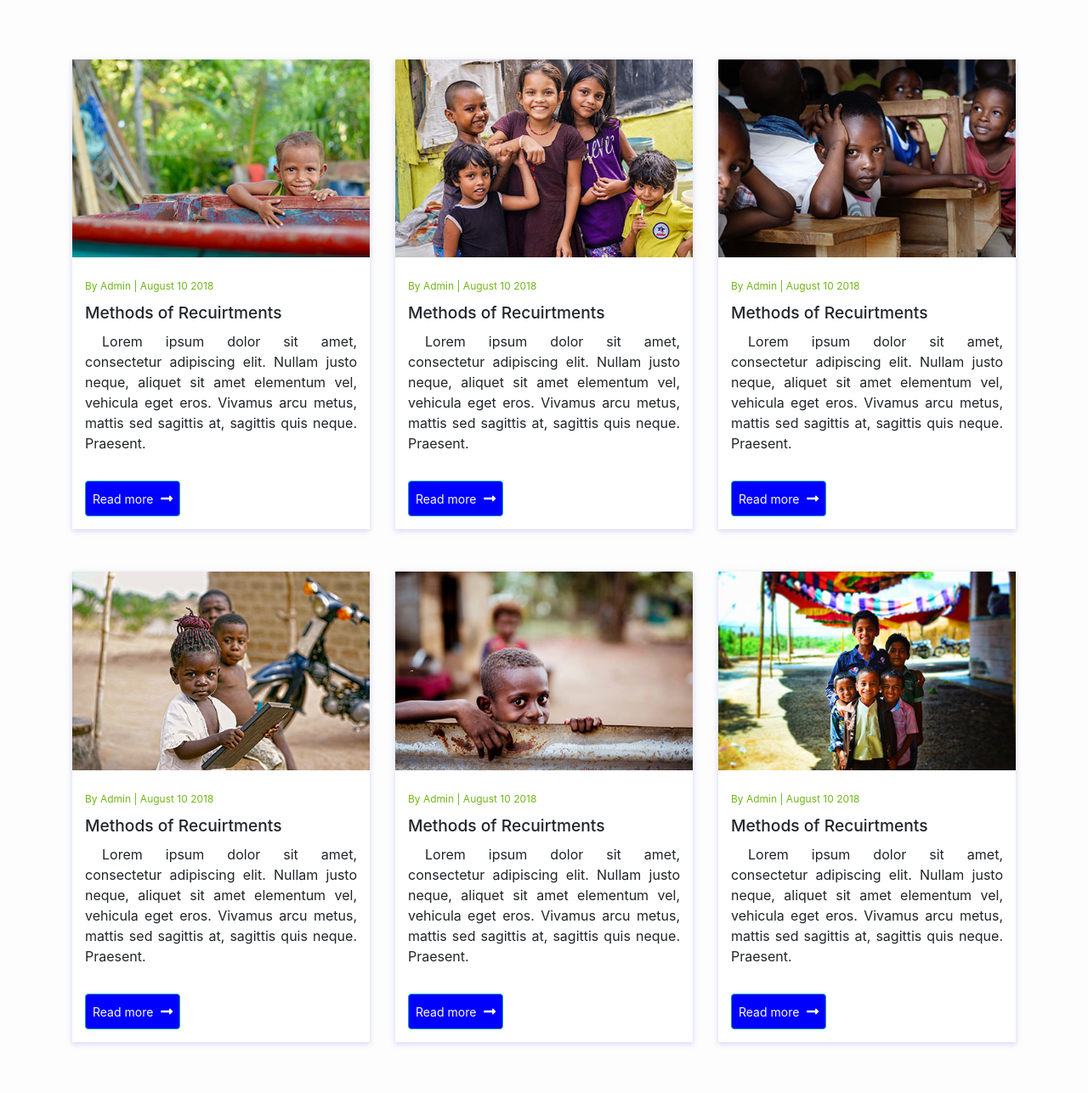
After one commit to lizgi/Charity-mgt, a Django app: page /blog/ in a window 1280 px wide. The commit adds this page. Shown: the whole page at 85% size. Run offline with Django 3.2, Linux system fonts and the light colour scheme; some libraries are stand-ins or nearby versions; some web fonts are replaced.

Commit message:
add blog

```diff
--- /dev/null
+++ b/charapp/templates/blog.html
@@ -0,0 +1,114 @@
+{% extends "base.html" %}
+{% block content %}
+
+    <section class="our-blog">
+         	<div class="container">
+
+        		<div class="blog-row row">
+        			<div class="col-md-4 col-sm-6">
+        				<div class="single-blog">
+        					<figure>
+        						<img src="/static/images/events/image_01.jpg" alt="">
+        					</figure>
+        					<div class="blog-detail">
+        						<small>By Admin | August 10 2018</small>
+								<h4>Methods of Recuirtments</h4>
+								<p> Lorem ipsum dolor sit amet, consectetur adipiscing elit. Nullam justo neque, aliquet sit amet elementum vel, vehicula eget eros. Vivamus arcu metus, mattis sed sagittis at, sagittis quis neque. Praesent.</p>
+								<div class="link">
+                                    <button class="btn btn-outline-info p-2 mt-3"><a href="">Read more </a><i class="fas fa-long-arrow-alt-right"></i></button>
+								</div>
+        					</div>
+
+
+        				</div>
+        			</div>
+        			<div class="col-md-4 col-sm-6">
+        				<div class="single-blog">
+        					<figure>
+        						<img src="/static/images/events/image_02.jpg" alt="">
+        					</figure>
+        					<div class="blog-detail">
+        						<small>By Admin | August 10 2018</small>
+								<h4>Methods of Recuirtments</h4>
+								<p> Lorem ipsum dolor sit amet, consectetur adipiscing elit. Nullam justo neque, aliquet sit amet elementum vel, vehicula eget eros. Vivamus arcu metus, mattis sed sagittis at, sagittis quis neque. Praesent.</p>
+								<div class="link">
+                                    <button class="btn btn-outline-info p-2 mt-3"><a href="">Read more </a><i class="fas fa-long-arrow-alt-right"></i></button>
+								</div>
+        					</div>
+
+
+        				</div>
+        			</div>
+        			<div class="col-md-4 col-sm-6">
+        				<div class="single-blog">
+        					<figure>
+        						<img src="/static/images/events/image_03.jpg" alt="">
+        					</figure>
+        					<div class="blog-detail">
+        						<small>By Admin | August 10 2018</small>
+								<h4>Methods of Recuirtments</h4>
+								<p> Lorem ipsum dolor sit amet, consectetur adipiscing elit. Nullam justo neque, aliquet sit amet elementum vel, vehicula eget eros. Vivamus arcu metus, mattis sed sagittis at, sagittis quis neque. Praesent.</p>
+								<div class="link">
+                                    <button class="btn btn-outline-info p-2 mt-3"><a href="">Read more </a><i class="fas fa-long-arrow-alt-right"></i></button>
+								</div>
+        					</div>
+
+
+        				</div>
+        			</div>
+        			<div class="col-md-4 col-sm-6">
+        				<div class="single-blog">
+        					<figure>
+        						<img src="/static/images/events/image_04.jpg" alt="">
+        					</figure>
+        					<div class="blog-detail">
+        						<small>By Admin | August 10 2018</small>
+								<h4>Methods of Recuirtments</h4>
+								<p> Lorem ipsum dolor sit amet, consectetur adipiscing elit. Nullam justo neque, aliquet sit amet elementum vel, vehicula eget eros. Vivamus arcu metus, mattis sed sagittis at, sagittis quis neque. Praesent.</p>
+								<div class="link">
+                                    <button class="btn btn-outline-info p-2 mt-3"><a href="">Read more </a><i class="fas fa-long-arrow-alt-right"></i></button>
+								</div>
+        					</div>
+
+
+        				</div>
+        			</div>
+        			<div class="col-md-4 col-sm-6">
+        				<div class="single-blog">
+        					<figure>
+        						<img src="/static/images/events/image_05.jpg" alt="">
+        					</figure>
+        					<div class="blog-detail">
+        						<small>By Admin | August 10 2018</small>
+								<h4>Methods of Recuirtments</h4>
+								<p> Lorem ipsum dolor sit amet, consectetur adipiscing elit. Nullam justo neque, aliquet sit amet elementum vel, vehicula eget eros. Vivamus arcu metus, mattis sed sagittis at, sagittis quis neque. Praesent.</p>
+								<div class="link">
+                                    <button class="btn btn-outline-info p-2 mt-3"><a href="">Read more </a><i class="fas fa-long-arrow-alt-right"></i></button>
+								</div>
+        					</div>
+
+
+        				</div>
+        			</div>
+                    <div class="col-md-4 col-sm-6">
+        				<div class="single-blog">
+        					<figure>
+        						<img src="/static/images/events/image_06.jpg" alt="">
+        					</figure>
+        					<div class="blog-detail">
+        						<small>By Admin | August 10 2018</small>
+								<h4>Methods of Recuirtments</h4>
+								<p> Lorem ipsum dolor sit amet, consectetur adipiscing elit. Nullam justo neque, aliquet sit amet elementum vel, vehicula eget eros. Vivamus arcu metus, mattis sed sagittis at, sagittis quis neque. Praesent.</p>
+								<div class="link">
+                                    <button class="btn btn-outline-info p-2 mt-3"><a href="">Read more </a><i class="fas fa-long-arrow-alt-right"></i></button>
+								</div>
+        					</div>
+
+
+        				</div>
+        			</div>
+        		</div>
+         	</div>
+         </section>
+
+{% endblock %}
--- a/charapp/urls.py
+++ b/charapp/urls.py
@@ -3,5 +3,6 @@ from django.urls import path
 
 
 urlpatterns = [
-    path('', views.donation)
+    path('', views.donation),
+    path('blog/', views.blog)
 ]
--- a/charapp/views.py
+++ b/charapp/views.py
@@ -13,3 +13,7 @@ def donation(request):
         form = donation_form()
 
     return render(request, "request_form.html",{'form':form})
+
+
+def blog(request):
+    return render(request, 'blog.html')
--- a/static/css/index.css
+++ b/static/css/index.css
@@ -0,0 +1,65 @@
+form{
+    width: 100%;
+}
+.our-blog .single-blog img {
+    width: 100%;
+
+}
+.our-blog .single-blog {
+    margin: 30px 0px;
+    transition: transform .5s;
+}
+.our-blog .single-blog:hover{
+    transform: translateY(-8px);
+}
+
+
+.our-blog {
+    background-color: #FDFDFD;
+    padding: 40px; }
+
+
+  @media screen and (max-width: 967px) {
+    .our-blog {
+      padding: 30px 0px; } }
+  .our-blog .single-blog {
+    margin-bottom: 20px;
+    background-color: #FFF;
+    box-shadow: 0 2px 6px 0 rgba(218, 218, 253, 0.65), 0 2px 6px 0 rgba(206, 206, 238, 0.54); }
+
+  .our-blog .single-blog figure {
+    margin-bottom: 5px; }
+
+  .our-blog .single-blog .blog-detail {
+    padding: 15px; }
+
+  .our-blog .single-blog small {
+    color: #71b61b;
+    font-size: 12px; }
+
+  .our-blog .single-blog h4 {
+    font-size: 1.2rem;
+    margin-bottom: 10px;
+    margin-top: 10px; }
+
+  .our-blog .single-blog p {
+    text-align: justify;
+    text-indent: 20px; }
+
+  .our-blog .single-blog .link a {
+    font-size: 14px;
+    color: #FFF;
+}
+.our-blog .single-blog .link a:hover{
+    text-decoration: none;
+}
+
+
+  .link button{
+    background-color: blue;
+
+  }
+  .our-blog .single-blog .link i {
+    padding-top: 3px;
+    margin-left: 5px;
+    color: #ffffff; }
```
Also changed, not shown: charapp/templates/base.html (line endings or trailing spaces), static/images/events/image_01.jpg (added), static/images/events/image_02.jpg (added), static/images/events/image_03.jpg (added), static/images/events/image_04.jpg (added), static/images/events/image_05.jpg (added), static/images/events/image_06.jpg (added), static/images/events/image_07.jpg (added), static/images/events/image_08.jpg (added), static/images/logo.jpg (added), static/images/misin.jpg (added), static/images/vision.jpg (added).
